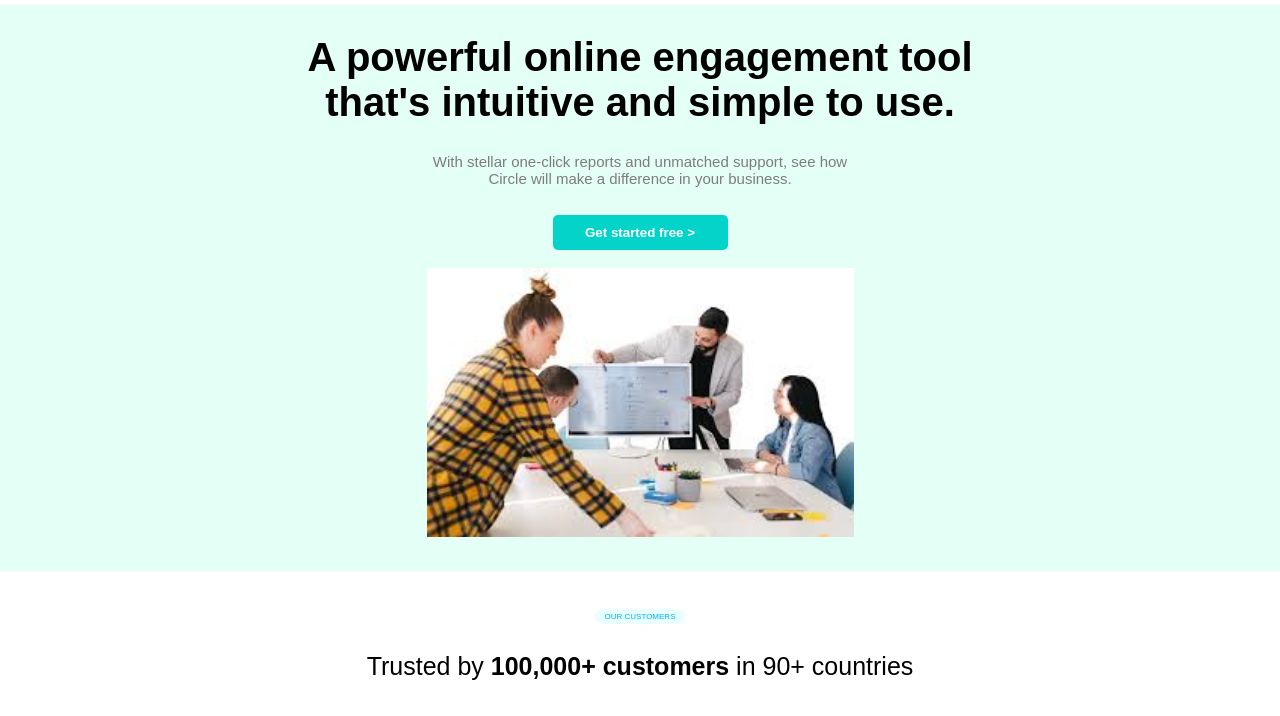
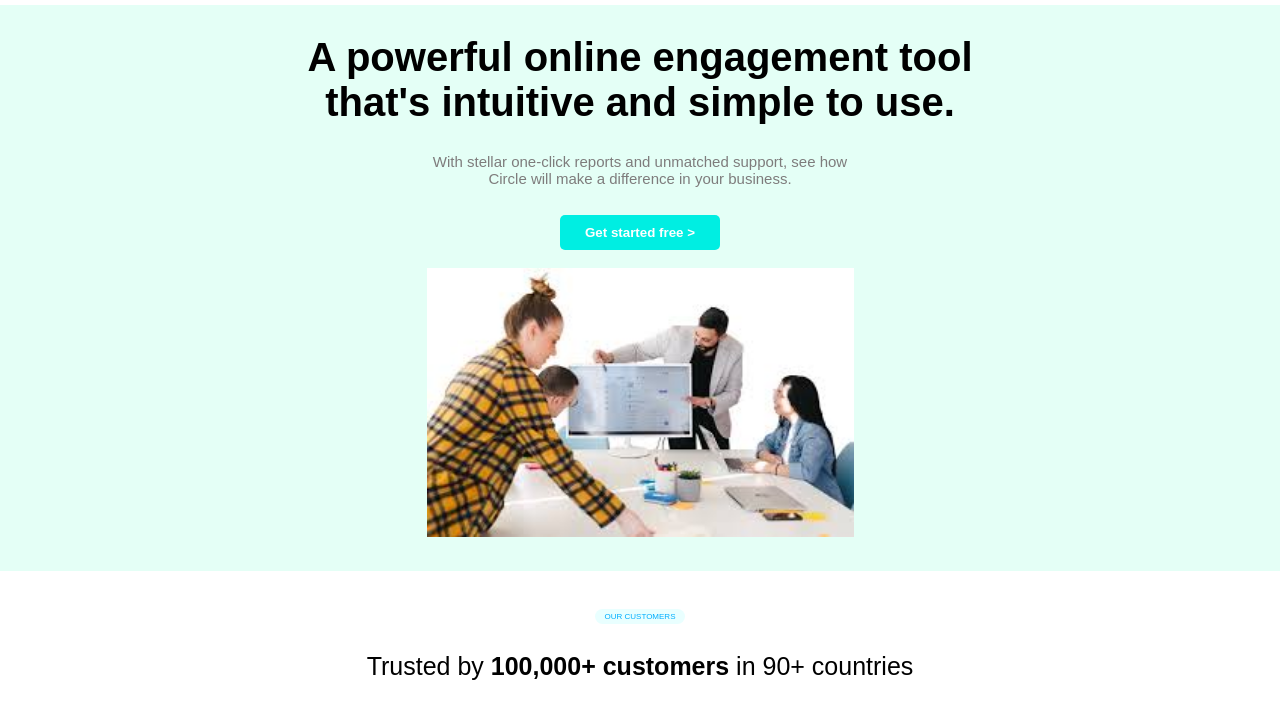
Before and after one commit to Vaishya-Ramesh/Circle, a plain HTML site: page index.html in a window 1280 px wide. In both pictures the pointer is over the button "Get started free >". Shown: the part 77-793 px from the top of the page. Drawn offline with Linux system fonts and the light colour scheme.

Commit message:
version 6

```diff
--- a/style.css
+++ b/style.css
@@ -60,8 +60,8 @@
     justify-content: center;
 }
 .box:hover{
-    font-weight:bold;
-    width: 175px;
+    background-color: rgb(0, 238, 226);
+    width: 160px;
     border-radius: 5px;
 }
 .center
```
